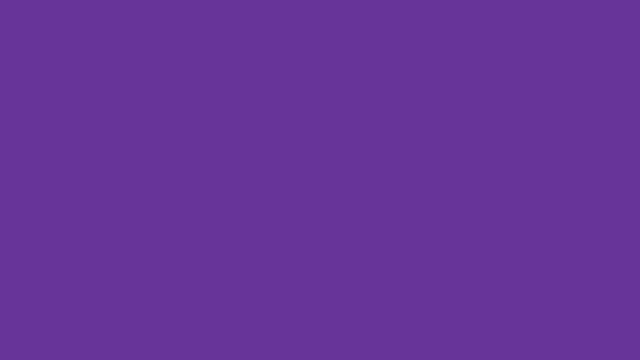
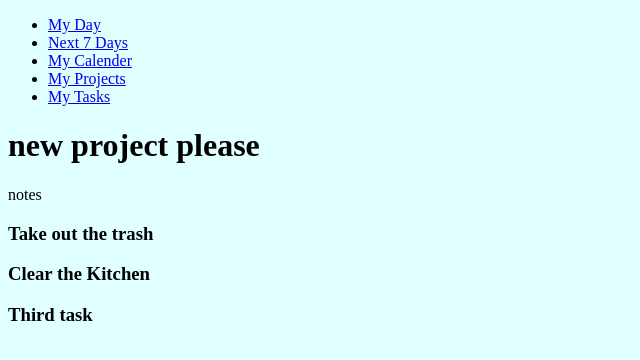
Before and after one commit to spelling-is-har/To-Do-App, a website built with webpack: page src/template.html in a window 1280 px wide. Shown: the whole page, without its empty margins (0-640 px from the left). Built offline with nearby package versions, Linux system fonts and the light colour scheme.

Commit message:
Create module for project display
Created a module with functions that display the projects and their
tasks in the DOM

Changes to be committed:
	new file:   displayProject.js
	modified:   index.js
	modified:   project.js
	modified:   styles.css
	modified:   task.js
	modified:   template.html

```diff
--- /dev/null
+++ b/src/displayProject.js
@@ -0,0 +1,24 @@
+export function displayProject(project) {
+  const title = document.createElement("h1");
+  title.classList.add("title");
+  title.innerText = project.title;
+
+  const description = document.createElement("div");
+  description.classList.add("description");
+  description.innerText = project.description;
+
+  const taskContainer = document.createElement("div");
+  for (let task of project.tasks) {
+    taskContainer.append(displayTask(task));
+  }
+
+  const contentContainer = document.querySelector(".content-container");
+  contentContainer.append(title, description, taskContainer);
+}
+
+function displayTask(task) {
+  const taskTitle = document.createElement("h3");
+  taskTitle.classList.add("task-title");
+  taskTitle.innerText = task.title;
+  return taskTitle;
+}
--- a/src/index.js
+++ b/src/index.js
@@ -5,6 +5,7 @@ import { Project } from "./project.js";
 import { addTaskToProject } from "./addTaskToProject.js";
 import { deleteTaskFromProject } from "./deleteTaskFromProject.js";
 import { saveProject, deleteProject, retrieveProject } from "./localStorage.js";
+import { displayProject } from "./displayProject.js";
 
 let newTask = new Task("Take out the trash", "01022012", 1, "I hate this part");
 let secondTask = new Task("Clear the Kitchen", "date", "2", "I love this task");
@@ -22,6 +23,8 @@ newProject.tasks = addTaskToProject(thirdTask, newProject);
 // console.log(newProject);
 
 saveProject(newProject);
+
+displayProject(newProject);
 // let saved = retrieveProject(newProject.id);
 
 // console.log(saved);
--- a/src/project.js
+++ b/src/project.js
@@ -6,5 +6,7 @@ export class Project {
     //id for later identification
     this.id = "project" + crypto.randomUUID();
     this.tasks = [];
+    //project are not complete by default and must be set to complete manually by the user
+    this.isComplete = false;
   }
 }
--- a/src/styles.css
+++ b/src/styles.css
@@ -1,4 +1,4 @@
 /* styles.css */
 body {
-  background-color: rebeccapurple;
+  background-color: lightcyan;
 }
--- a/src/task.js
+++ b/src/task.js
@@ -6,5 +6,7 @@ export class Task {
     this.notes = notes;
     //give the object an id for later identification
     this.id = crypto.randomUUID();
+    //Tasks are not complete by default and must be set to complete after creation
+    this.isComplete = false;
   }
 }
--- a/src/template.html
+++ b/src/template.html
@@ -0,0 +1,20 @@
+<!doctype html>
+<html lang="en">
+  <head>
+    <meta charset="UTF-8" />
+    <meta name="viewport" content="width=device-width, initial-scale=1.0" />
+    <title>To Do</title>
+  </head>
+  <body>
+    <nav>
+      <ul>
+        <li><a href="#">My Day</a></li>
+        <li><a href="#">Next 7 Days</a></li>
+        <li><a href="#">My Calender</a></li>
+        <li><a href="#">My Projects</a></li>
+        <li><a href="#">My Tasks</a></li>
+      </ul>
+    </nav>
+    <div class="content-container"></div>
+  </body>
+</html>
```
